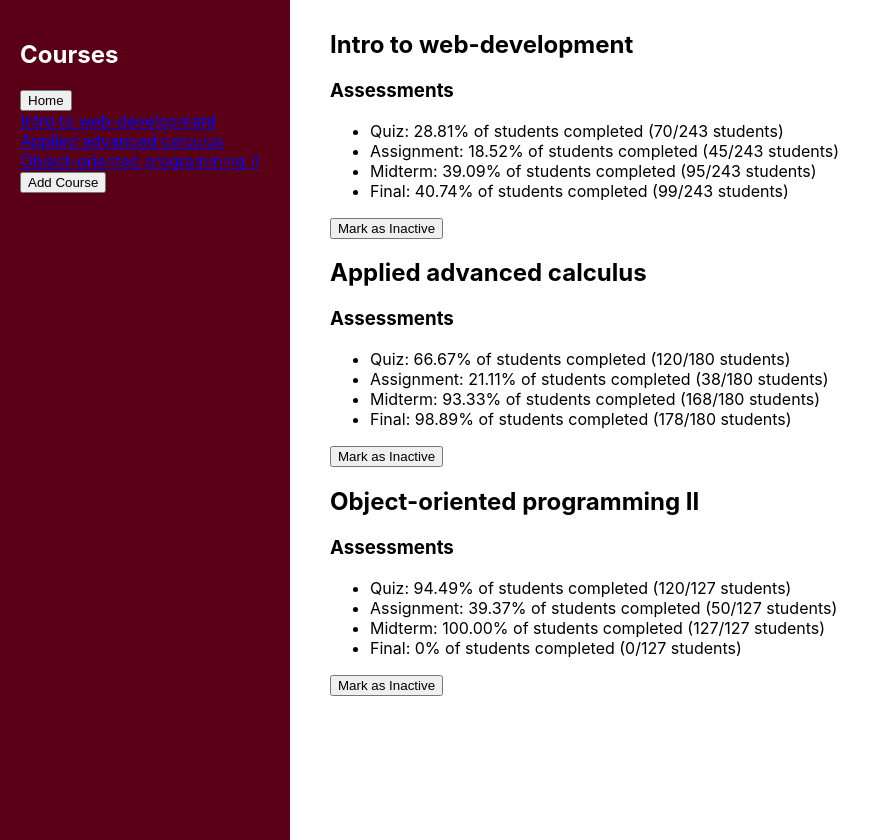
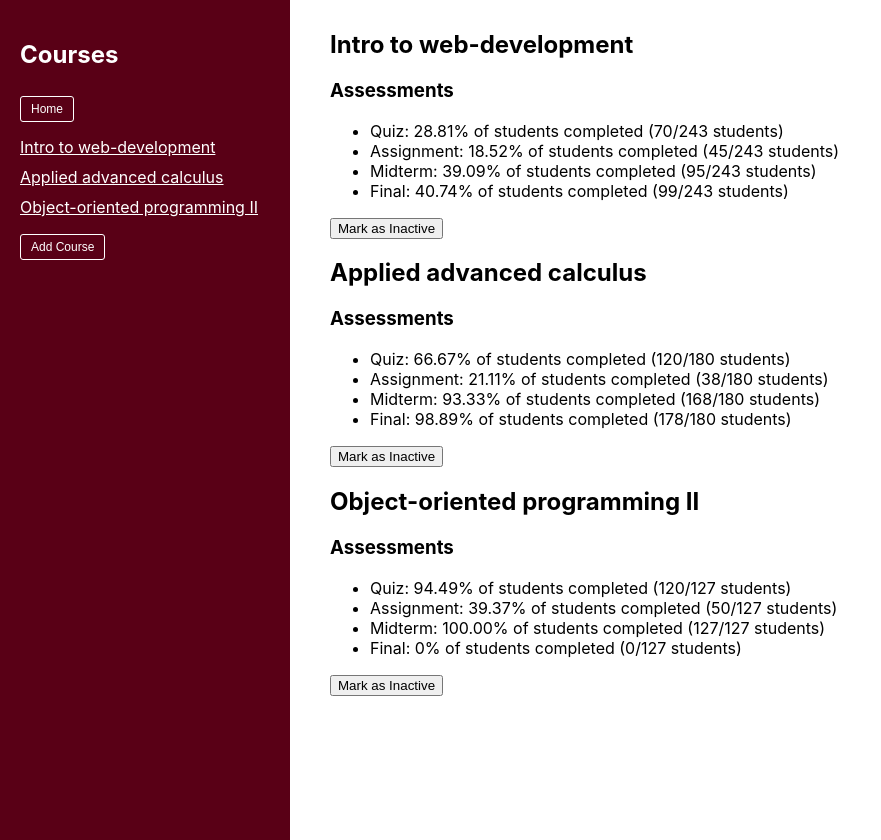
Before and after one commit to s0m3bodi/SOEN287_web_project, a React (Create React App) app: page /teacher in a window 1280 px wide. Shown: the whole page, without its empty margins (0-881 px from the left). Built offline with nearby package versions, Linux system fonts and the light colour scheme.

Commit message:
Created TeacherSidebar css page
Created TeacherSidebar.css page and imported it to TeacherSidebar.js.

```diff
--- a/src/components/TeacherSidebar.js
+++ b/src/components/TeacherSidebar.js
@@ -1,5 +1,6 @@
 import React from 'react';
 import { Link } from "react-router-dom";
+import '../pagesCSS/TeacherSidebar.css'
 //supposed to be the same look as student sidebar to be pretty can change it if you want
 const TeacherSidebar = ({ courses, onAddCourse }) => { //courses are the hardcoded ones //onAddCourse is for the new ones
     return (
--- /dev/null
+++ b/src/pagesCSS/TeacherSidebar.css
@@ -0,0 +1,34 @@
+.sidebar {
+    width: "250px";
+    height: "100vh";
+    background-color: "#590016";
+    color: "white";
+    padding: "20px";
+    margin-right:"30px";
+}
+.sidebar a {
+    padding: 0;
+    display: block;
+    margin: 10px 0;
+    color: white;
+    text-decoration: underline;
+}
+/*.sidebar button { this styles the buttons the same as the courses
+    padding: 0;
+    margin: 10px 0;
+    background: none;
+    border: none;
+    color: white;
+    text-decoration: underline;
+    font-size: 16px;
+}*/
+.sidebar button { /* this styles the buttons as buttons with borders and stuff*/
+    padding: 5px 10px;
+    margin: 7px auto 5px;
+    background-color: #590016;
+    color: white;
+    font-size: 12px;
+    border: 1px double white;
+    border-radius: 3px;
+    border-style: double;
+}
```
